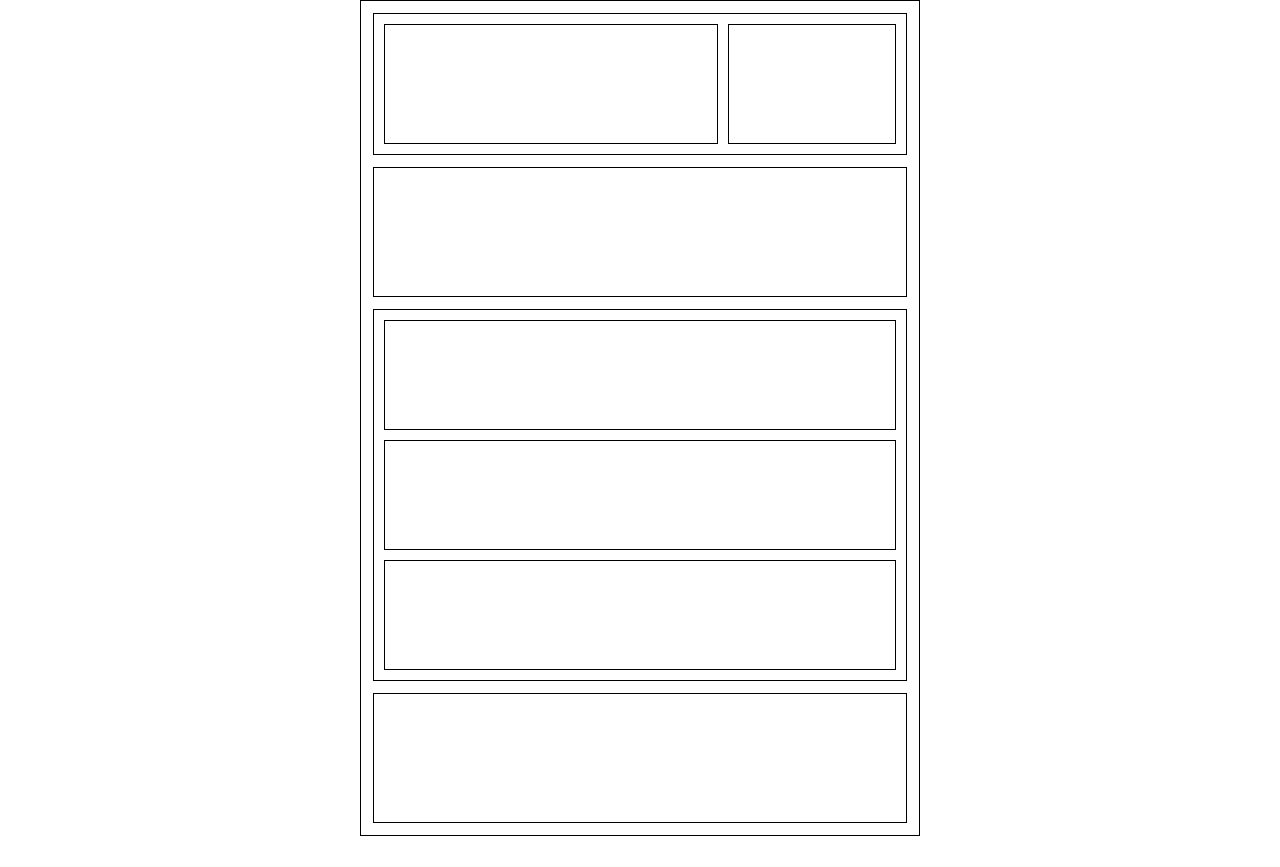
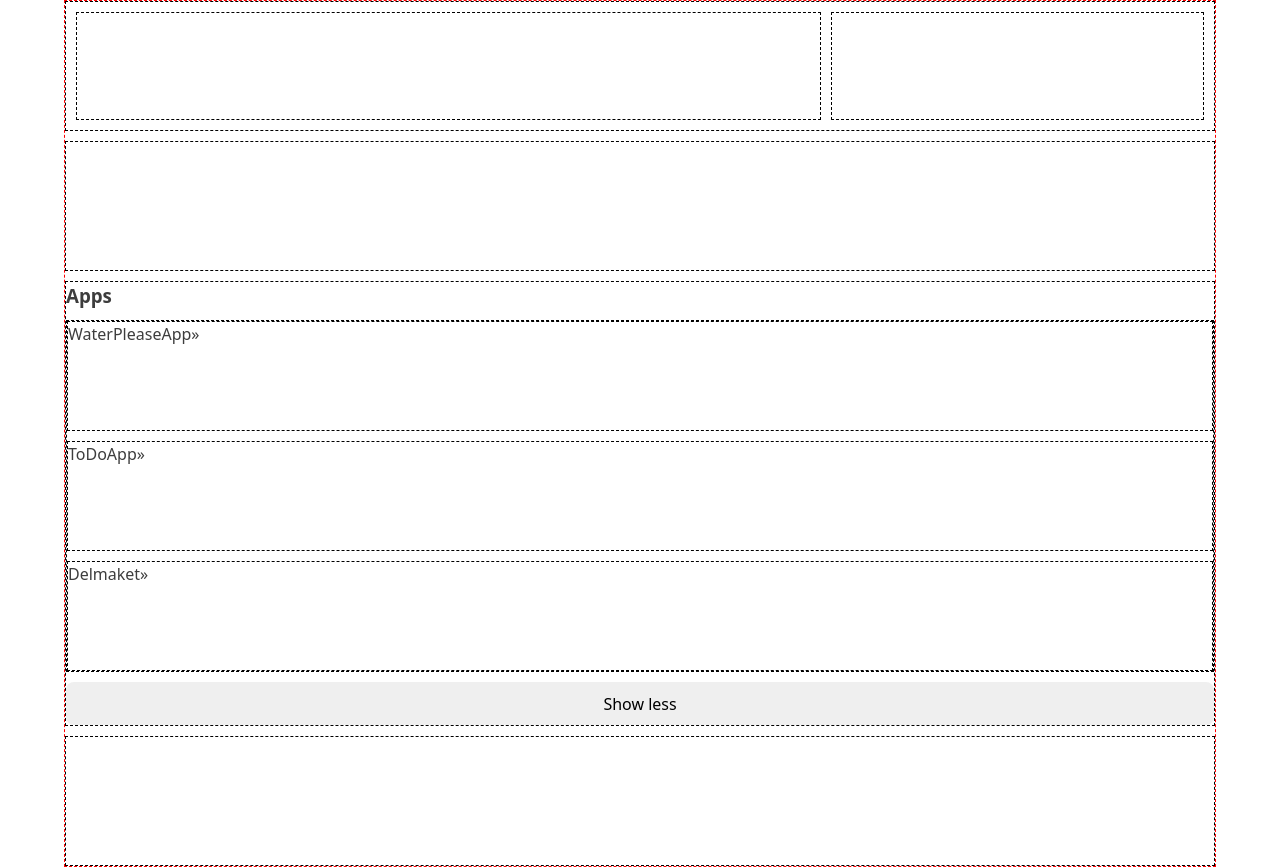
Before and after one commit to Anty-Anty/AK, a React (Vite) app: page / in a window 1280 px wide. Before the commit the page ends 836 px from the top, so only its background shows below. Built offline with nearby package versions, Linux system fonts and the light colour scheme.

Commit message:
Adjust layout and CSS

```diff
--- a/src/pages/MainPage.css
+++ b/src/pages/MainPage.css
@@ -7,28 +7,32 @@
 .wrapper {
   display: flex;
   flex-direction: column;
-  gap: 12px;
-  padding: 12px;
-  border: 1px solid #000;
-  width: 100vh;
-  max-width: 560px;
+  border: 1px dashed red;
+  gap: 10px;
+  width: 90%;
   margin: 0 auto;
 }
 
 .section {
-  border: 1px solid #000;
+  border: 1px dashed #000;
+  /* padding: 10px; */
+}
+
+/* Header section */
+.header {
+  height: 130px;
+}
+
+.row {
+  display: flex;
+  height: 100%;
+  gap: 10px;
   padding: 10px;
 }
 
-/* Section 1 — two columns */
-.row {
-  display: flex;
-  gap: 10px;
-}
-
 .col {
-  border: 1px solid #000;
-  height: 120px;
+  border: 1px dashed #000;
+  height: 100%;
 }
 
 .col-left {
@@ -38,24 +42,30 @@
   flex: 1;
 }
 
-/* Section 2 — plain full-width block */
-.section-2 {
+/* Tech Stack section */
+.tech-stack {
   height: 130px;
 }
 
-/* Section 3 — three stacked inner divs */
-.section-3 {
+/* App gallery section */
+.app-gallery {
   display: flex;
   flex-direction: column;
   gap: 10px;
 }
 
-.inner {
-  border: 1px solid #000;
+.app-gallery-stack {
+  display: flex;
+  flex-direction: column;
+  gap: 10px;
+}
+
+.app-gallery-inner {
+  border: 1px dashed #000;
   height: 110px;
 }
 
-/* Section 4 — plain full-width block */
-.section-4 {
+/* Education section */
+.education {
   height: 130px;
 }
--- a/src/pages/MainPage.jsx
+++ b/src/pages/MainPage.jsx
@@ -3,24 +3,56 @@ import React, { useState, useEffect } from "react";
 import "./MainPage.css";
 
 const MainPage = () => {
+  //WORKS//
+  const [showAllApps, setShowAllApps] = useState(false);
+
+  const apps = [
+    { id: "1", title: "WaterPleaseApp»", description: "WaterPleaseApp»" },
+    { id: "2", title: "ToDoApp»", description: "ToDoApp»" },
+    { id: "3", title: "Delmaket»", description: "Delmaket»" },
+    { id: "4", title: "app4", description: "app" },
+    { id: "5", title: "app5", description: "app»" },
+    { id: "6", title: "app6", description: "app»" },
+  ];
+
   return (
     <div class="wrapper">
-      <div class="section section-1">
+      {/* HEADER */}
+      <div class="section header">
         <div class="row">
           <div class="col col-left"></div>
           <div class="col col-right"></div>
         </div>
       </div>
 
-      <div class="section section-2"></div>
+      {/* TECh STACK */}
+      <div class="section tech-stack"></div>
 
-      <div class="section section-3">
-        <div class="inner"></div>
-        <div class="inner"></div>
-        <div class="inner"></div>
+      {/* GALLERY */}
+      <div class="section app-gallery">
+        <h3>Apps</h3>
+
+        <div class="section app-gallery-stack">
+          {(showAllApps ? apps : apps.slice(0, 3)).map((app) => (
+            <div key={app.id} class="app-gallery-inner">
+              <p onClick={() => setModalImage(app.title)}>{app.description}</p>
+            </div>
+          ))}
+        </div>
+
+        <button
+          onClick={() => {
+            setShowAllApps((prev) => {
+              return !prev;
+            });
+          }}
+        >
+          {showAllApps ? "Show all apps" : "Show less"}
+        </button>
       </div>
 
-      <div class="section section-4"></div>
+      {/* EDUCATION */}
+      <div class="section education"></div>
     </div>
   );
 };
```
